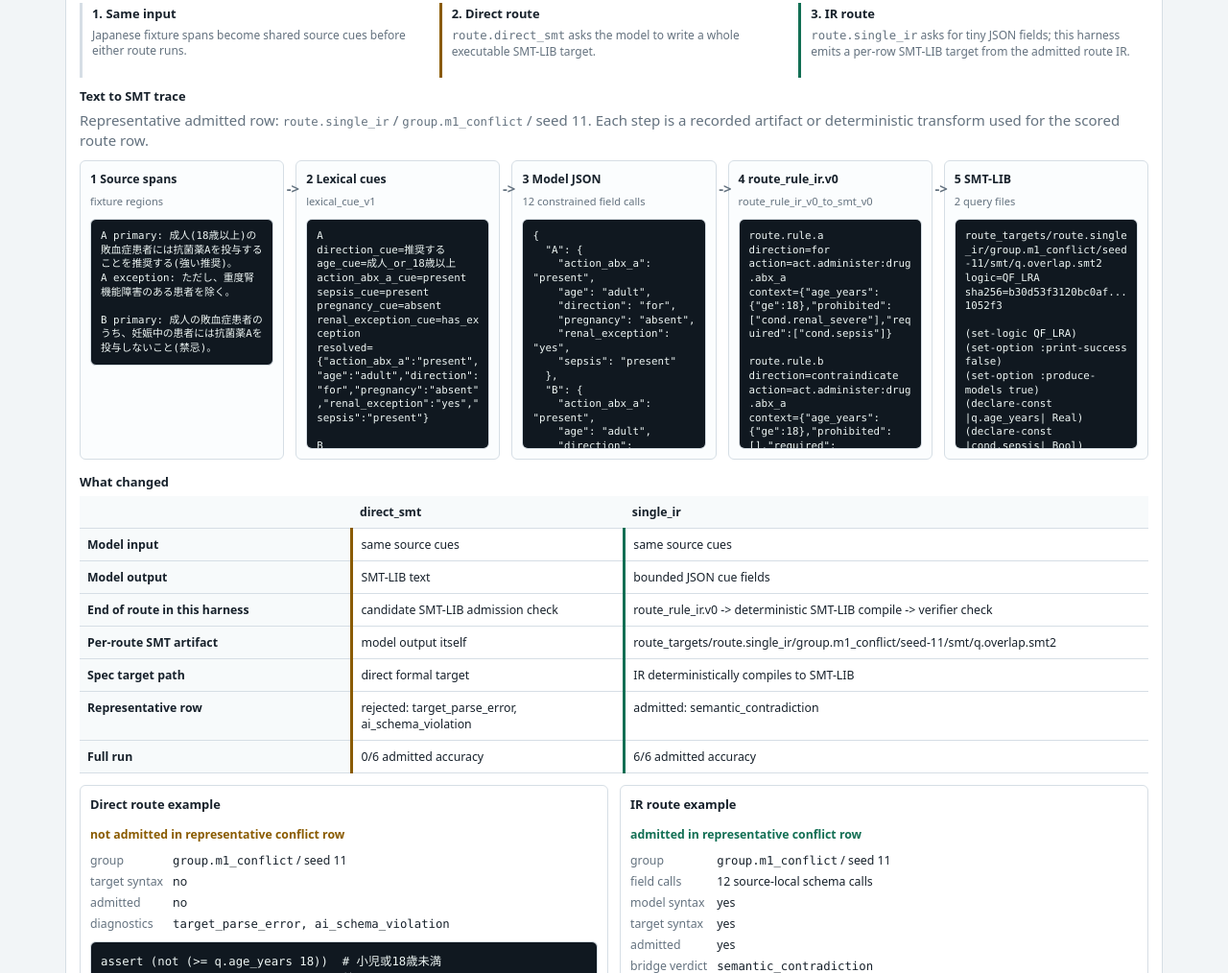
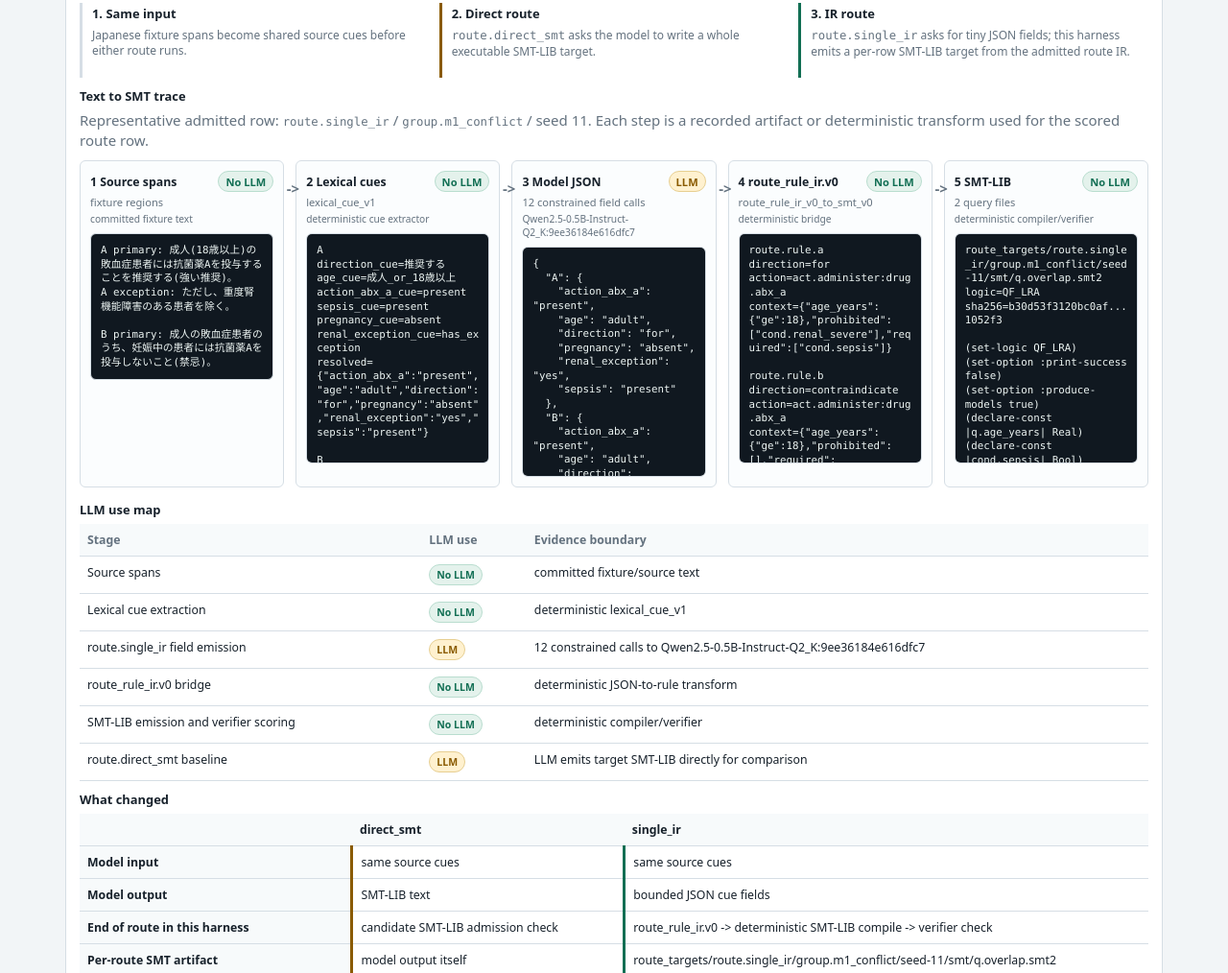
Before and after one commit to eturkes/ckc-ui, a website: page index.html in a window 1280 px wide. Shown: the part 581-1595 px from the top of the page at 96% size. Drawn offline with Linux system fonts and the light colour scheme.

Commit message:
Show LLM boundaries in trace visualization

```diff
--- a/index.html
+++ b/index.html
@@ -52,8 +52,13 @@
     .trace-step { position: relative; border: 1px solid var(--line); border-radius: 6px; background: #fbfdfe; padding: 10px; min-width: 0; }
     .trace-step:not(:last-child)::after { content: "->"; position: absolute; top: 18px; right: -17px; color: var(--muted); font-weight: 700; z-index: 1; }
     .trace-head { display: grid; gap: 3px; min-height: 42px; }
+    .trace-title { display: flex; align-items: center; justify-content: space-between; gap: 6px; min-width: 0; }
     .trace-head strong { font-size: .82rem; }
     .trace-head span { color: var(--muted); font-size: .74rem; overflow-wrap: anywhere; }
+    .trace-head small { color: var(--muted); font-size: .68rem; overflow-wrap: anywhere; }
+    .use-badge { display: inline-flex; align-items: center; min-height: 22px; border-radius: 999px; padding: 2px 7px; border: 1px solid var(--line); font-size: .7rem; font-weight: 700; white-space: nowrap; }
+    .use-badge.llm { color: var(--warn); background: #fff1cf; border-color: #e7cf91; }
+    .use-badge.det { color: var(--ok); background: #e4f2ec; border-color: #b9ddcf; }
     .trace-step pre { max-height: 240px; margin-top: 8px; font-size: .72rem; line-height: 1.35; }
     .split { display: grid; grid-template-columns: repeat(2, minmax(0, 1fr)); gap: 12px; margin-top: 12px; }
     .lane { border: 1px solid var(--line); border-radius: 6px; padding: 10px; min-width: 0; }
@@ -146,8 +151,12 @@
 
         <div class="trace-step">
           <div class="trace-head">
-            <strong>1 Source spans</strong>
+            <div class="trace-title">
+              <strong>1 Source spans</strong>
+              <span class="use-badge det">No LLM</span>
+            </div>
             <span>fixture regions</span>
+            <small>committed fixture text</small>
           </div>
           <pre>A primary: 成人(18歳以上)の敗血症患者には抗菌薬Aを投与することを推奨する(強い推奨)。
 A exception: ただし、重度腎機能障害のある患者を除く。
@@ -156,8 +165,12 @@ B primary: 成人の敗血症患者のうち、妊娠中の患者には抗菌薬
         </div>
         <div class="trace-step">
           <div class="trace-head">
-            <strong>2 Lexical cues</strong>
+            <div class="trace-title">
+              <strong>2 Lexical cues</strong>
+              <span class="use-badge det">No LLM</span>
+            </div>
             <span>lexical_cue_v1</span>
+            <small>deterministic cue extractor</small>
           </div>
           <pre>A
 direction_cue=推奨する
@@ -179,8 +192,12 @@ resolved={&quot;action_abx_a&quot;:&quot;present&quot;,&quot;age&quot;:&quot;adu
         </div>
         <div class="trace-step">
           <div class="trace-head">
-            <strong>3 Model JSON</strong>
+            <div class="trace-title">
+              <strong>3 Model JSON</strong>
+              <span class="use-badge llm">LLM</span>
+            </div>
             <span>12 constrained field calls</span>
+            <small>Qwen2.5-0.5B-Instruct-Q2_K:9ee36184e616dfc7</small>
           </div>
           <pre>{
   &quot;A&quot;: {
@@ -203,8 +220,12 @@ resolved={&quot;action_abx_a&quot;:&quot;present&quot;,&quot;age&quot;:&quot;adu
         </div>
         <div class="trace-step">
           <div class="trace-head">
-            <strong>4 route_rule_ir.v0</strong>
+            <div class="trace-title">
+              <strong>4 route_rule_ir.v0</strong>
+              <span class="use-badge det">No LLM</span>
+            </div>
             <span>route_rule_ir_v0_to_smt_v0</span>
+            <small>deterministic bridge</small>
           </div>
           <pre>route.rule.a
 direction=for
@@ -218,8 +239,12 @@ context={&quot;age_years&quot;:{&quot;ge&quot;:18},&quot;prohibited&quot;:[],&qu
         </div>
         <div class="trace-step">
           <div class="trace-head">
-            <strong>5 SMT-LIB</strong>
+            <div class="trace-title">
+              <strong>5 SMT-LIB</strong>
+              <span class="use-badge det">No LLM</span>
+            </div>
             <span>2 query files</span>
+            <small>deterministic compiler/verifier</small>
           </div>
           <pre>route_targets/route.single_ir/group.m1_conflict/seed-11/smt/q.overlap.smt2
 logic=QF_LRA
@@ -250,6 +275,44 @@ sha256=4080509bae7b3482...8e1823
 (check-sat)
 (get-unsat-core)</pre>
         </div>
+      </div>
+      <h3>LLM use map</h3>
+      <div class="table-wrap">
+        <table>
+          <thead><tr><th>Stage</th><th>LLM use</th><th>Evidence boundary</th></tr></thead>
+          <tbody>
+          <tr>
+            <td>Source spans</td>
+            <td><span class="use-badge det">No LLM</span></td>
+            <td>committed fixture/source text</td>
+          </tr>
+          <tr>
+            <td>Lexical cue extraction</td>
+            <td><span class="use-badge det">No LLM</span></td>
+            <td>deterministic lexical_cue_v1</td>
+          </tr>
+          <tr>
+            <td>route.single_ir field emission</td>
+            <td><span class="use-badge llm">LLM</span></td>
+            <td>12 constrained calls to Qwen2.5-0.5B-Instruct-Q2_K:9ee36184e616dfc7</td>
+          </tr>
+          <tr>
+            <td>route_rule_ir.v0 bridge</td>
+            <td><span class="use-badge det">No LLM</span></td>
+            <td>deterministic JSON-to-rule transform</td>
+          </tr>
+          <tr>
+            <td>SMT-LIB emission and verifier scoring</td>
+            <td><span class="use-badge det">No LLM</span></td>
+            <td>deterministic compiler/verifier</td>
+          </tr>
+          <tr>
+            <td>route.direct_smt baseline</td>
+            <td><span class="use-badge llm">LLM</span></td>
+            <td>LLM emits target SMT-LIB directly for comparison</td>
+          </tr>
+          </tbody>
+        </table>
       </div>
       <h3>What changed</h3>
       <div class="table-wrap">
```
Also changed, not shown: tools/build-run.mjs (+49 -3 lines).
